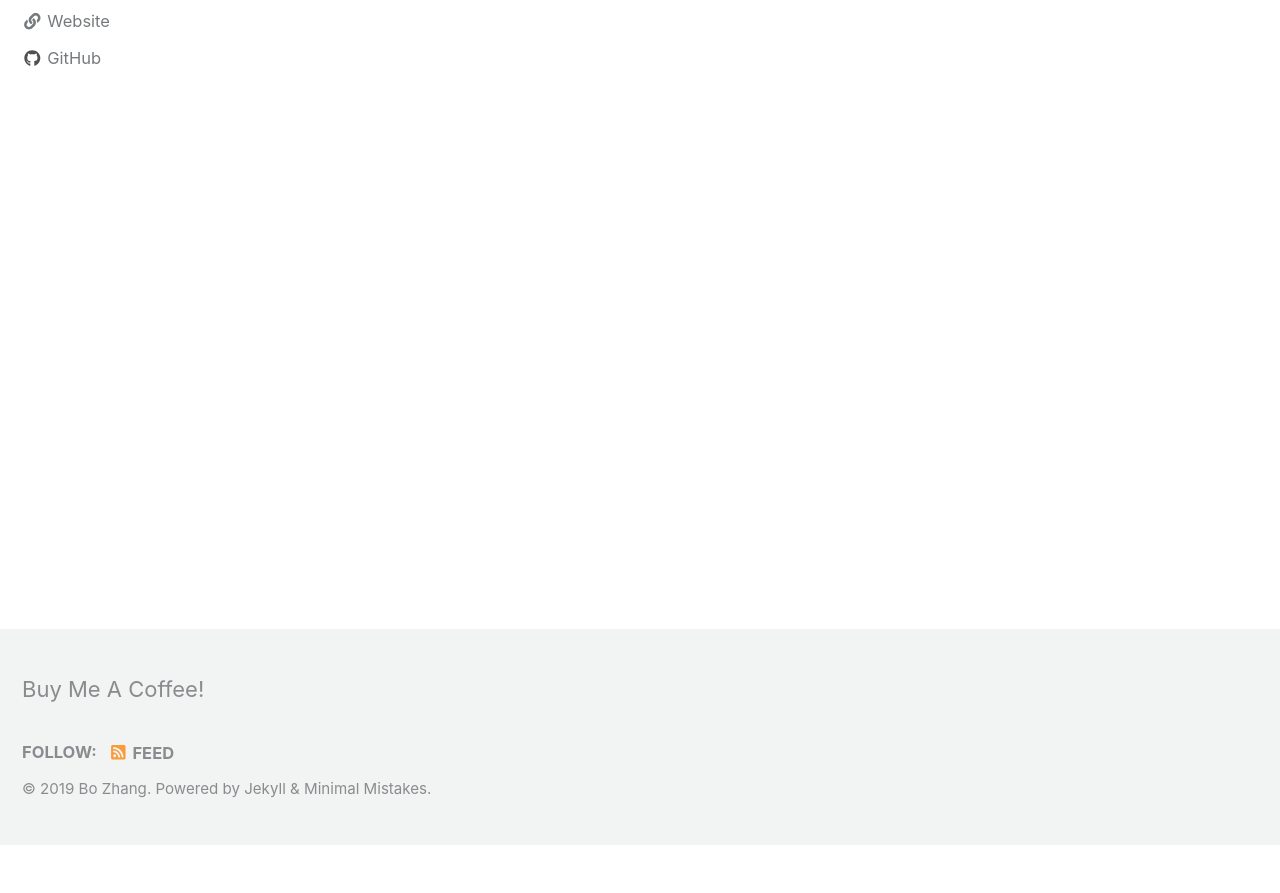
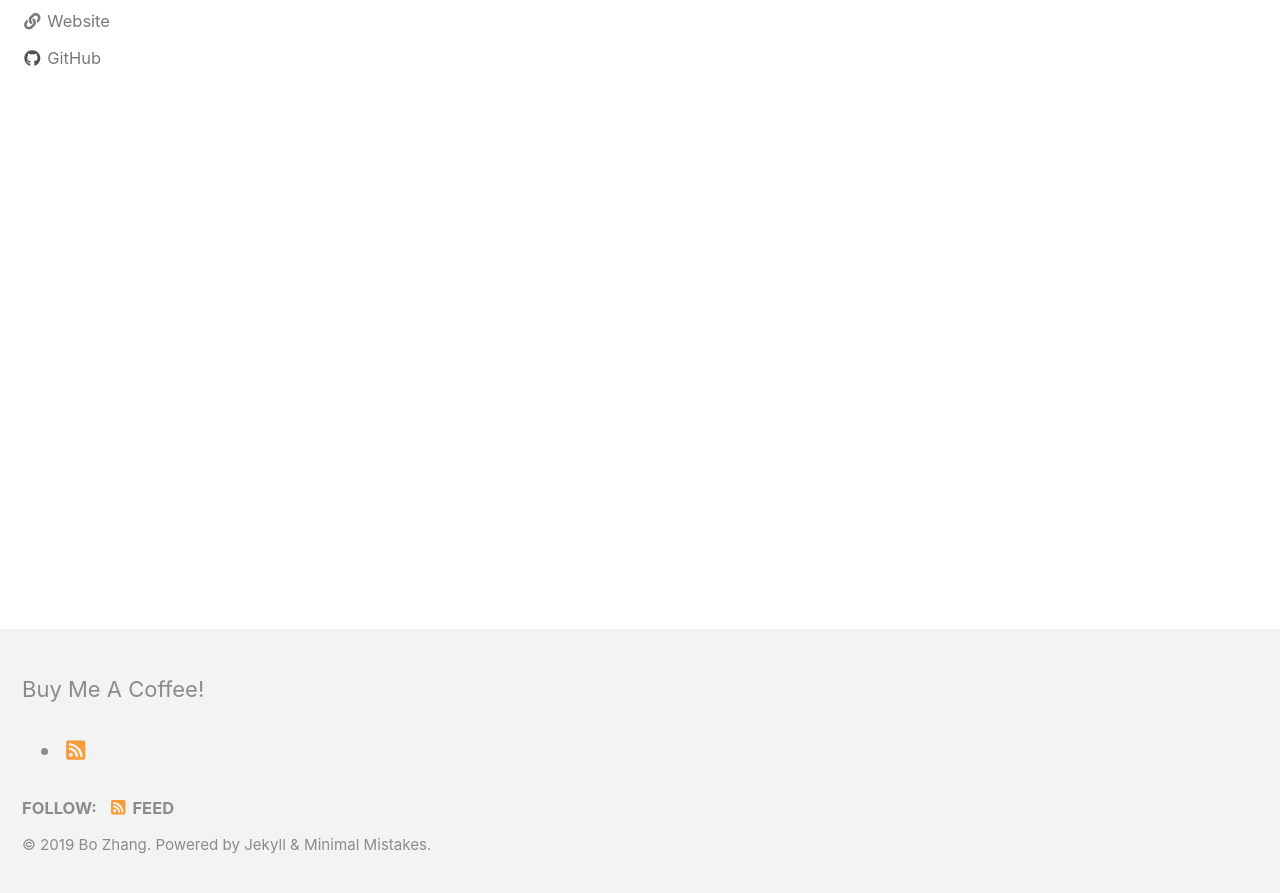
Before and after one commit to 0xboz/blog, a Jekyll site: the page built from index.html, in a window 1280 px wide and 900 px high, scrolled down 338 px. Shown: the top 893 px of the window. Built offline with Jekyll 4.4.1, drawn with Linux system fonts in a browser that asks for light colours; cached includes are drawn as plain includes; nearby versions of some CDN libraries; the list of posts is cut into pages by our own code; before the commit the page ends 1183 px from its top, so only the background shows below that.

```diff
--- a/_includes/footer/custom.html
+++ b/_includes/footer/custom.html
@@ -1,3 +1,18 @@
 <!-- start custom footer snippets -->
-<p>Buy Me A Coffee!</p>
+<div>
+    <p>Buy Me A Coffee!</p>
+    <ul class="social-icons">
+        <li>
+            <svg class="svg-inline--fa fa-rss-square fa-w-14 fa-fw" aria-hidden="true" focusable="false"
+                data-prefix="fas" data-icon="rss-square" role="img" xmlns="http://www.w3.org/2000/svg"
+                viewBox="0 0 448 512" data-fa-i2svg="">
+                <path fill="currentColor"
+                    d="M400 32H48C21.49 32 0 53.49 0 80v352c0 26.51 21.49 48 48 48h352c26.51 0 48-21.49 48-48V80c0-26.51-21.49-48-48-48zM112 416c-26.51 0-48-21.49-48-48s21.49-48 48-48 48 21.49 48 48-21.49 48-48 48zm157.533 0h-34.335c-6.011 0-11.051-4.636-11.442-10.634-5.214-80.05-69.243-143.92-149.123-149.123-5.997-.39-10.633-5.431-10.633-11.441v-34.335c0-6.535 5.468-11.777 11.994-11.425 110.546 5.974 198.997 94.536 204.964 204.964.352 6.526-4.89 11.994-11.425 11.994zm103.027 0h-34.334c-6.161 0-11.175-4.882-11.427-11.038-5.598-136.535-115.204-246.161-251.76-251.76C68.882 152.949 64 147.935 64 141.774V107.44c0-6.454 5.338-11.664 11.787-11.432 167.83 6.025 302.21 141.191 308.205 308.205.232 6.449-4.978 11.787-11.432 11.787z">
+                </path>
+            </svg>
+
+        </li>
+    </ul>
+</div>
+
 <!-- end custom footer snippets -->
```
